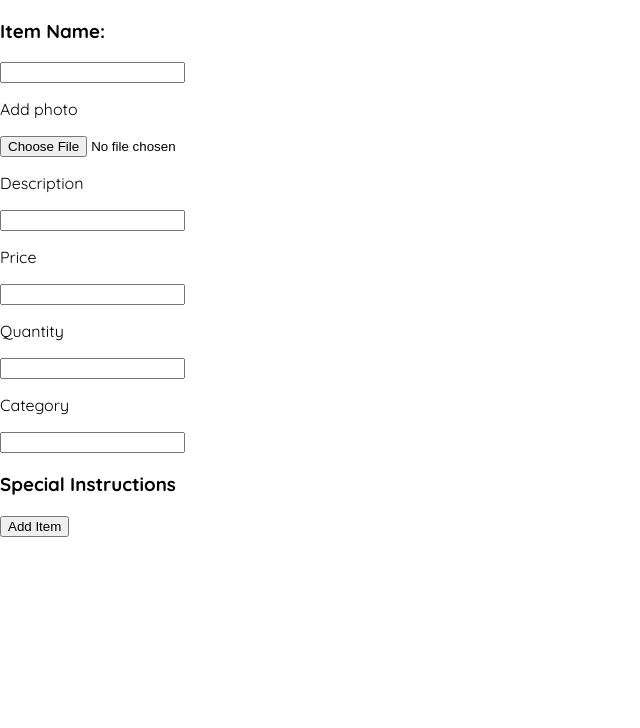
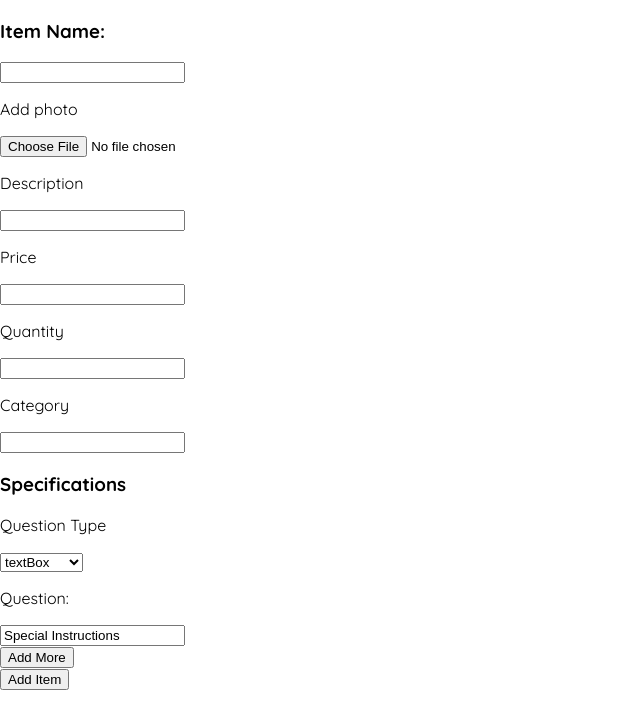
Before and after one commit to malak-joumaa/Homemade, a React (Create React App) app in the folder frontend/: page /add-menu in a window 1280 px wide. Shown: the top 728 px of the page, without its empty margins (0-640 px from the left). Built offline with nearby package versions, Linux system fonts and the light colour scheme.

Commit message:
Frontend: Adding Specifications compenent (an addition to the dish details)

```diff
--- /dev/null
+++ b/frontend/src/components/Specifications.js
@@ -0,0 +1,100 @@
+import { useState } from "react";
+
+const Specifications = () => {
+  const [question, setQuestion] = useState([
+    {
+      question: "Special Instructions",
+      type: "textBox",
+      choices: [],
+      currentChoice: "",
+    },
+  ]);
+
+  const types = ["dropDown", "checkBox", "textBox", "radio"];
+
+  //Change Input Values on change according to event and index
+  const handleFormChange = (index, event) => {
+    let data = [...question];
+    data[index][event.target.name] = event.target.value;
+    setQuestion(data);
+  };
+
+  //Add a new question field
+  const addQuestion = (e) => {
+    e.preventDefault();
+    let newQuestion = {
+      question: "",
+      type: "textBox",
+      choices: [],
+      currentChoice: "",
+    };
+    setQuestion([...question, newQuestion]);
+  };
+
+  //Add New choices to a question
+  const handleChoiceAdd = (index, newChoice) => {
+    let data = [...question];
+    data[index].choices.push(newChoice);
+    setQuestion(data);
+  };
+
+  return (
+    <div className="container">
+      <form>
+        {question.map((input, index) => (
+          <div key={index}>
+            <p>Question Type</p>
+            <select
+              value={input.type}
+              name="type"
+              onChange={(e) => {
+                handleFormChange(index, e);
+              }}
+            >
+              {types.map((type) => (
+                <option value={type}>{type}</option>
+              ))}
+            </select>
+            <p>Question: </p>
+            <input
+              type="text"
+              name="question"
+              value={input.question}
+              onChange={(e) => {
+                handleFormChange(index, e);
+              }}
+            />
+            {(input.type === "dropDown" || input.type === "radio") && (
+              <div>
+                <p>Choices: </p>
+                <input
+                  type={"text"}
+                  name="currentChoice"
+                  onChange={(e) => {
+                    handleFormChange(index, e);
+                  }}
+                />
+                <button
+                  type="button"
+                  onClick={() => {
+                    handleChoiceAdd(index, input.currentChoice);
+                  }}
+                >
+                  Add Choice
+                </button>
+                {input.choices.map((choice) => {
+                  return <div>{choice}</div>;
+                })}
+              </div>
+            )}
+          </div>
+        ))}
+        <button type="button" onClick={addQuestion}>
+          Add More
+        </button>
+      </form>
+    </div>
+  );
+};
+
+export default Specifications;
--- a/frontend/src/pages/AddMenu.js
+++ b/frontend/src/pages/AddMenu.js
@@ -1,4 +1,5 @@
 import React, { useState } from "react";
+import Specifications from "../components/Specifications";
 
 const AddMenu = () => {
   const [dish, setDish] = useState([
@@ -73,7 +74,8 @@ const AddMenu = () => {
               <p>Category</p>
               <input type="text" />
 
-              <h3>Special Instructions</h3>
+              <h3>Specifications</h3>
+              <Specifications />
             </div>
           ))}
           <button
```
